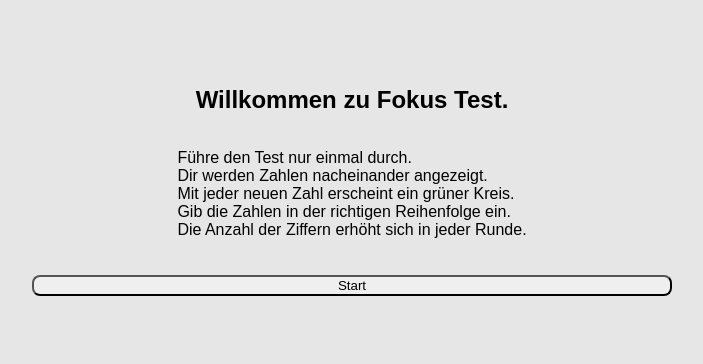
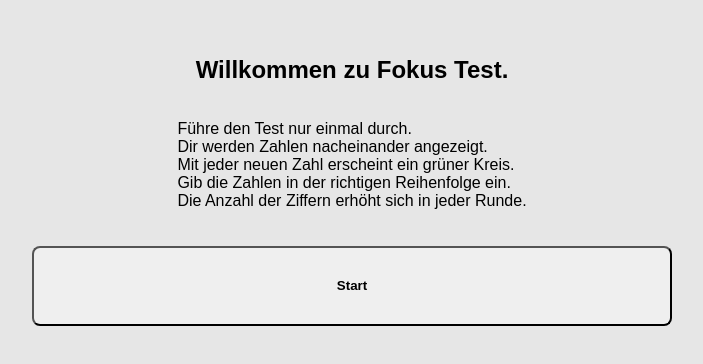
Before and after one commit to a11yadrian/focus-digi, a website: page index.html in a window 1280 px wide. Shown: the part 194-558 px from the top of the page, without its empty margins (288-991 px from the left). Drawn offline with Linux system fonts and the light colour scheme.

Commit message:
restyling buttons

```diff
--- a/style.css
+++ b/style.css
@@ -14,10 +14,13 @@ body {
 }
 
 #start-button,
-#submit-button {
+#submit-button,
+#next {
     margin-top: 20px;
     border-radius: 8px;
     width: 50%;
+    height: 10%;
+    font-weight: bold;
 }
 
 #indicator {
```
